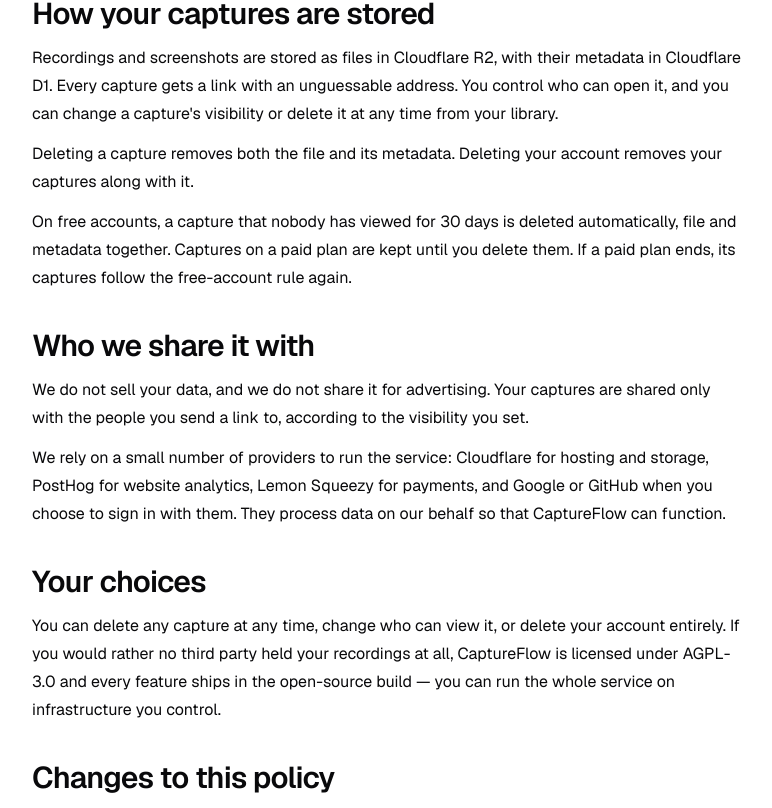
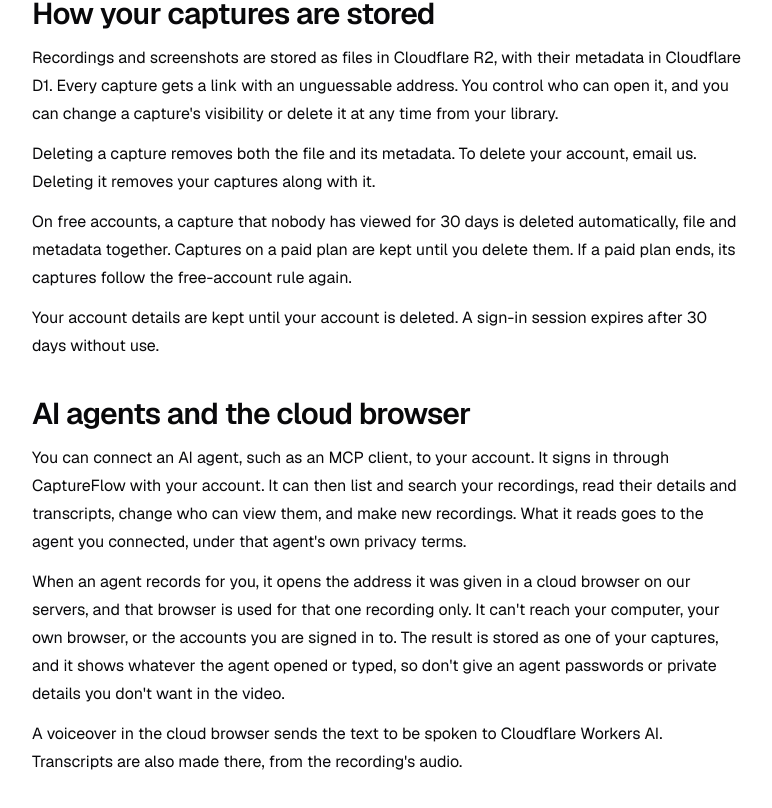
Before and after one commit to sardorml/captureflow, a Next.js app in the folder apps/web/: page /privacy in a window 1280 px wide. Shown: the part 1212-2020 px from the top of the page, without its empty margins (252-1024 px from the left). Built offline with nearby package versions, Linux system fonts and the light colour scheme; no server answers.

Commit message:
docs(web): cover AI agents in the privacy policy, deletion by request
Plugin review needs the policy to cover agent access, the cloud browser and retention. There is no delete-account feature, so the policy and terms now say to email us.

```diff
--- a/apps/web/app/privacy/privacy-client.tsx
+++ b/apps/web/app/privacy/privacy-client.tsx
@@ -38,21 +38,30 @@ const SECTIONS: LegalSection[] = [
     heading: "How your captures are stored",
     body: [
       "Recordings and screenshots are stored as files in Cloudflare R2, with their metadata in Cloudflare D1. Every capture gets a link with an unguessable address. You control who can open it, and you can change a capture's visibility or delete it at any time from your library.",
-      "Deleting a capture removes both the file and its metadata. Deleting your account removes your captures along with it.",
+      "Deleting a capture removes both the file and its metadata. To delete your account, email us. Deleting it removes your captures along with it.",
       "On free accounts, a capture that nobody has viewed for 30 days is deleted automatically, file and metadata together. Captures on a paid plan are kept until you delete them. If a paid plan ends, its captures follow the free-account rule again.",
+      "Your account details are kept until your account is deleted. A sign-in session expires after 30 days without use.",
+    ],
+  },
+  {
+    heading: "AI agents and the cloud browser",
+    body: [
+      "You can connect an AI agent, such as an MCP client, to your account. It signs in through CaptureFlow with your account. It can then list and search your recordings, read their details and transcripts, change who can view them, and make new recordings. What it reads goes to the agent you connected, under that agent's own privacy terms.",
+      "When an agent records for you, it opens the address it was given in a cloud browser on our servers, and that browser is used for that one recording only. It can't reach your computer, your own browser, or the accounts you are signed in to. The result is stored as one of your captures, and it shows whatever the agent opened or typed, so don't give an agent passwords or private details you don't want in the video.",
+      "A voiceover in the cloud browser sends the text to be spoken to Cloudflare Workers AI. Transcripts are also made there, from the recording's audio.",
     ],
   },
   {
     heading: "Who we share it with",
     body: [
       "We do not sell your data, and we do not share it for advertising. Your captures are shared only with the people you send a link to, according to the visibility you set.",
-      "We rely on a small number of providers to run the service: Cloudflare for hosting and storage, PostHog for website analytics, Lemon Squeezy for payments, and Google or GitHub when you choose to sign in with them. They process data on our behalf so that CaptureFlow can function.",
+      "We rely on a small number of providers to run the service: Cloudflare for hosting, storage, voiceovers and transcripts, PostHog for website analytics, Lemon Squeezy for payments, and Google or GitHub when you choose to sign in with them. They process data on our behalf so that CaptureFlow can function.",
     ],
   },
   {
     heading: "Your choices",
     body: [
-      "You can delete any capture at any time, change who can view it, or delete your account entirely. If you would rather no third party held your recordings at all, CaptureFlow is licensed under AGPL-3.0 and every feature ships in the open-source build — you can run the whole service on infrastructure you control.",
+      "You can delete any capture at any time, change who can view it, or ask us to delete your account. If you would rather no third party held your recordings at all, CaptureFlow is licensed under AGPL-3.0 and every feature ships in the open-source build — you can run the whole service on infrastructure you control.",
     ],
   },
   {
--- a/apps/web/app/terms/page.tsx
+++ b/apps/web/app/terms/page.tsx
@@ -11,7 +11,7 @@ export const metadata: Metadata = {
   alternates: { canonical: "/terms" },
 };
 
-const LAST_UPDATED = "10 October 2026";
+const LAST_UPDATED = "3 November 2026";
 
 const SECTIONS: LegalSection[] = [
   {
@@ -64,7 +64,7 @@ const SECTIONS: LegalSection[] = [
   {
     heading: "Ending your use",
     body: [
-      "You can stop using CaptureFlow and delete your account whenever you like. We may suspend or close an account that breaks these terms, and where we can, we will tell you why first.",
+      "You can stop using CaptureFlow whenever you like, and email us to delete your account. We may suspend or close an account that breaks these terms, and where we can, we will tell you why first.",
     ],
   },
   {
```
